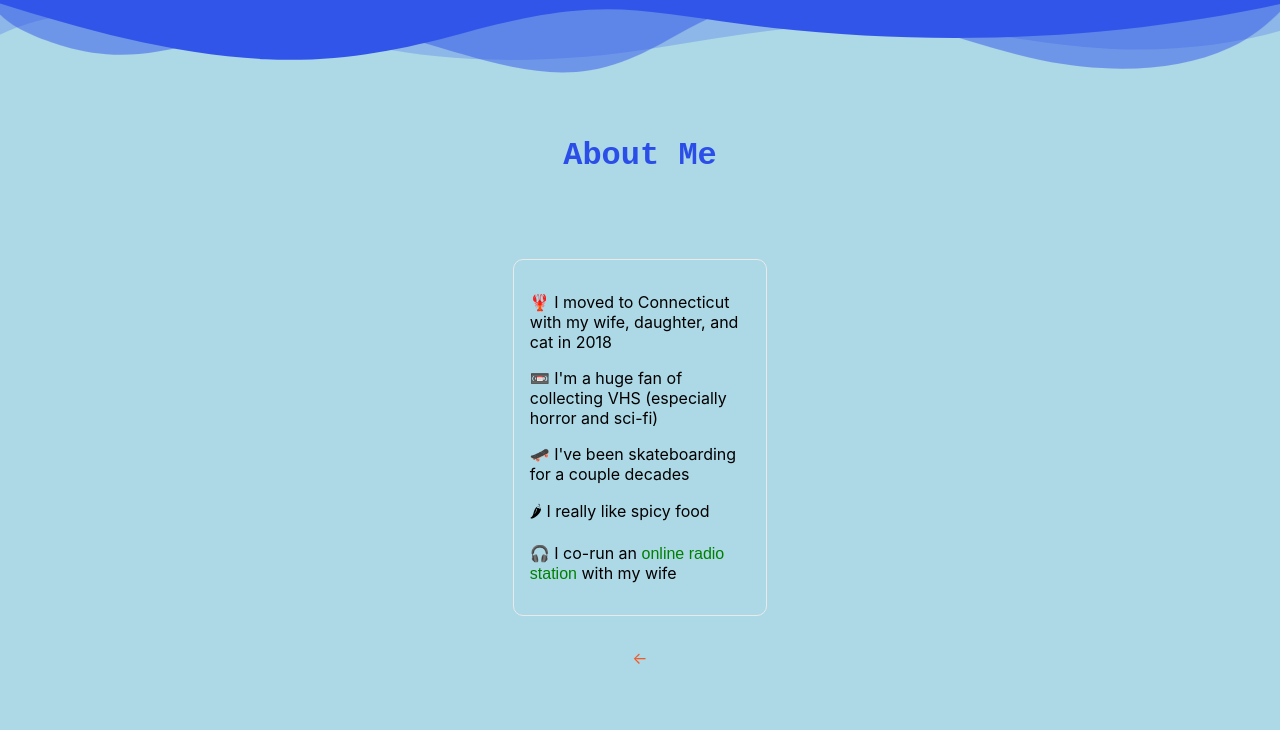
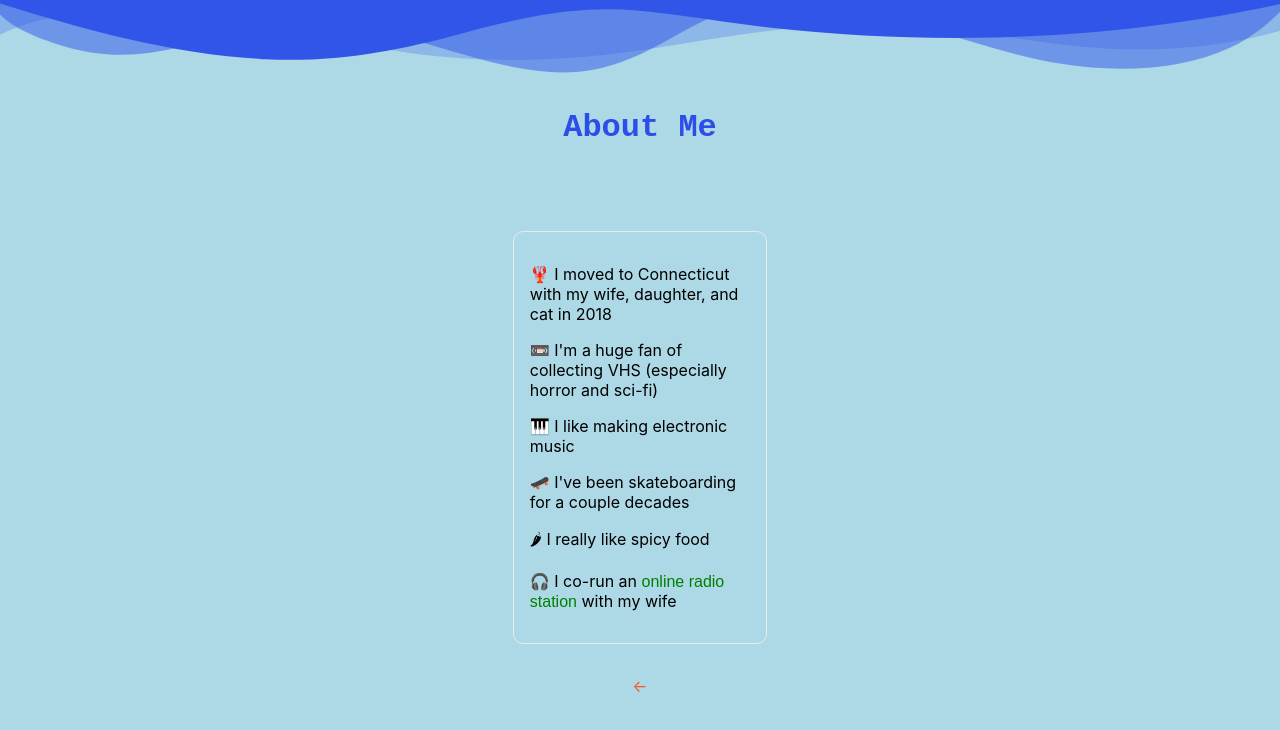
Before and after one commit to dan-griffin-ct/dan-griffin-ct.github.io, a Next.js app: page /about-me in a window 1280 px wide. Shown: the top 730 px of the page. Built offline with nearby package versions, Linux system fonts and the light colour scheme.

Commit message:
temp hide res, download issue, add extra info in about me

```diff
--- a/pages/about-me.js
+++ b/pages/about-me.js
@@ -29,6 +29,7 @@ export default function AboutMe() {
           >
             <p class="text-white text-small project-description">&#129438; I moved to Connecticut with my wife, daughter, and cat in 2018</p>
             <p class="text-white text-small project-description">&#128252; I'm a huge fan of collecting VHS (especially horror and sci-fi)</p>
+            <p class="text-white text-small project-description">&#127929; I like making electronic music</p>
             <p class="text-white text-small project-description">&#128761; I've been skateboarding for a couple decades</p>
             <p class="text-white text-small project-description">&#127798; I really like spicy food</p>
             <p class="text-white text-small project-description">&#127911; I co-run an <a target="_blank" href="https://www.lautenradio.com">online radio station</a> with my wife</p>
--- a/pages/index.js
+++ b/pages/index.js
@@ -30,7 +30,6 @@ export default function Home() {
           <div className={styles.logoDiv}>
             <a target="_blank" href="https://github.com/dan-griffin-ct"><img src="/github.svg" alt="GitHub" className={styles.logo} /></a>
             <a target="_blank" href="https://linkedin.com/in/danielggriffin"><img src="/linkedin-in.svg" alt="LinkedIn" className={styles.logo} /></a>
-            <a href="/DGResume.pdf" download><img src="/file-solid.svg" alt="Resume" className={styles.logo} /></a>
             <a target="_blank" href="mailto:dangoldgriff@gmail.com"><img src="/envelope-solid.svg" alt="Email" className={styles.logo} /></a>
           </div>
         </div>
```
